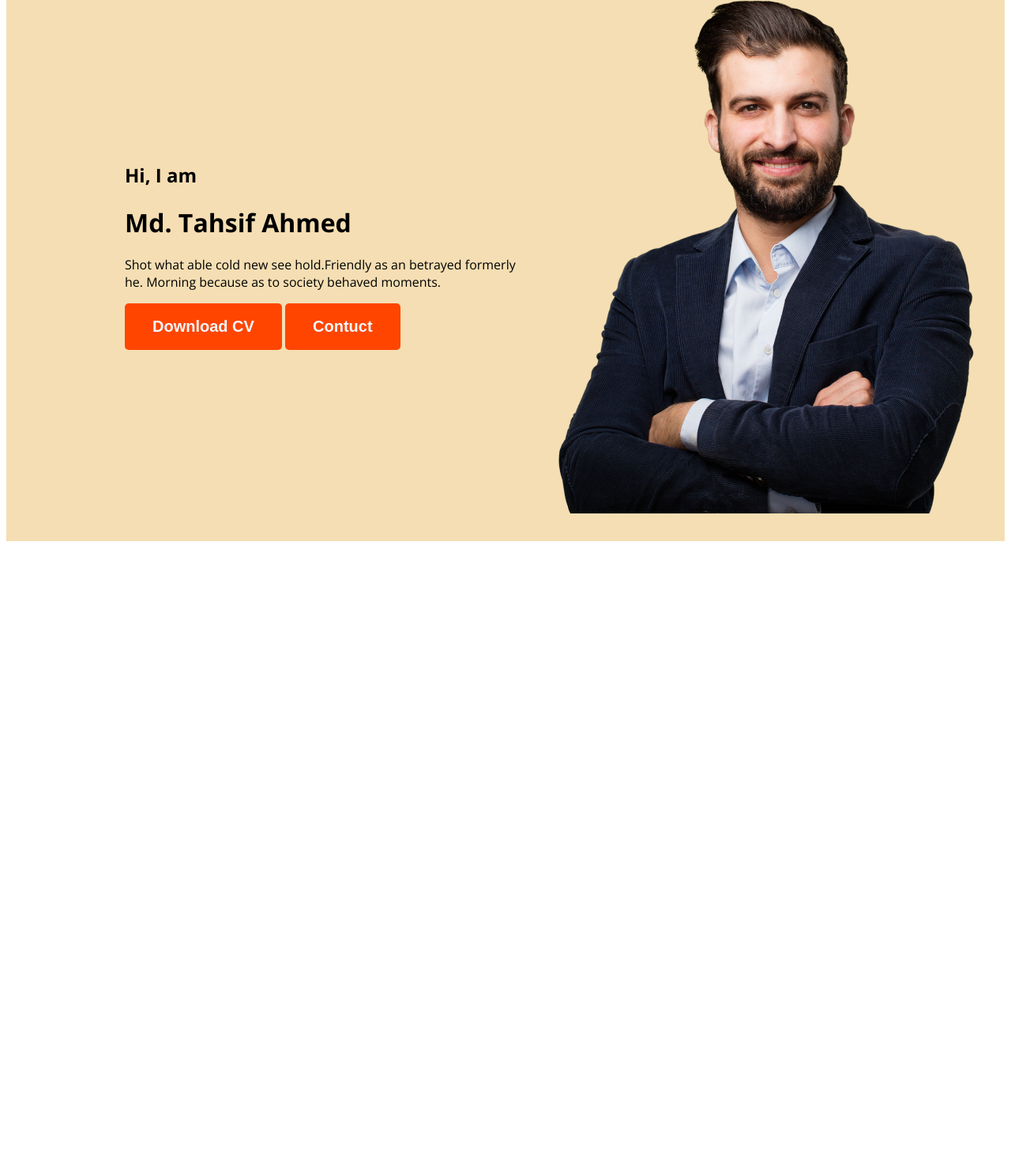
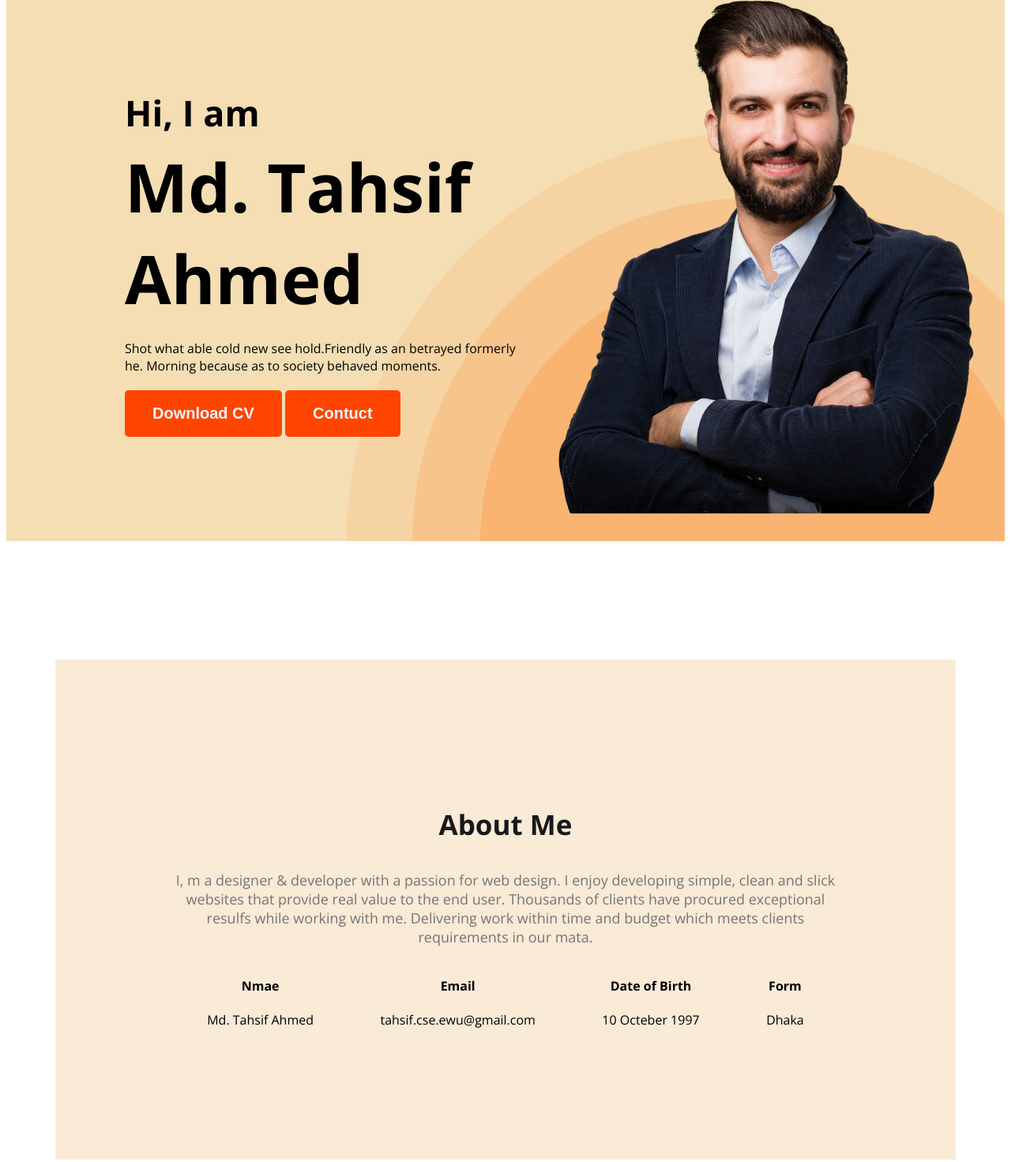
Before and after one commit to Md-Tahsif-Ahmed/Developer-Portfolio, a plain HTML site: page index.html in a window 1280 px wide. Shown: the part 200-1671 px from the top of the page at 79% size. Before the commit the page ends 893 px from the top, so only its background shows below. Drawn offline with nearby package versions, Linux system fonts and the light colour scheme.

Commit message:
About section part

```diff
--- a/index.html
+++ b/index.html
@@ -27,7 +27,7 @@
 
                 <h2 class="banner-greeting">Hi, I  am</h2>
                 <h1 class="banner-title">Md. Tahsif Ahmed</h1>
-                <p>Shot what able cold new see hold.Friendly as an betrayed formerly he.
+                <p class="banner-des">Shot what able cold new see hold.Friendly as an betrayed formerly he.
                      Morning because as to society behaved moments.</p>
 
                 <button class="button-primary">Download CV</button>
@@ -40,7 +40,39 @@
         </div>
 
     </header>
-    <main>
+    <main class="main">
+        <section class="about">
+
+             <h3 class="section-title">About Me</h3>
+             <p class="section-des">I, m a designer & developer with a passion for web design.
+                I enjoy developing simple, clean and slick websites that provide real value to the end user.
+                Thousands of clients have procured exceptional resulfs while working with me.
+                Delivering work within time and budget which meets clients requirements in our mata.</p>
+
+
+
+            <div class="info-container">
+
+                <div class="about-info">
+                    <h4 class="info-title">Nmae</h4>
+                    <p class="info-des">Md. Tahsif Ahmed</p>
+                </div>
+                <div class="about-info">
+                    <h4 class="info-title">Email</h4>
+                    <p class="info-des">tahsif.cse.ewu@gmail.com</p>
+                </div>
+                <div class="about-info">
+                    <h4 class="info-title">Date of Birth</h4>
+                    <p class="info-des">10 Octeber 1997</p>
+                </div>
+                <div class="about-info">
+                    <h4 class="info-title">Form</h4>
+                    <p class="info-des">Dhaka</p>
+                </div>
+            </div>
+        </section>
+
+
 
     </main>
     <footer>
--- a/styles/portfolio.css
+++ b/styles/portfolio.css
@@ -46,6 +46,9 @@ nav a {
 /* Header part design */
 .header {
     background-color: wheat;
+    background-image: url(../images/header_bg.png);
+    background-repeat: no-repeat;
+    background-position: bottom right;
 }
 
 .banner {
@@ -55,9 +58,15 @@ nav a {
 
     display: flex;
     align-items: center;
+    justify-content: space-between;
 
 
 
+}
+
+.banner-content {
+
+    width: 500px;
 }
 
 .banner .picture {
@@ -65,3 +74,71 @@ nav a {
 
     width: 500;
 }
+
+.banner-greeting {
+
+    font-size: 45px;
+    margin-bottom: 0px;
+}
+.banner-title {
+
+    font-size: 85px;
+    font-style: normal;
+    font-weight: 700;
+    margin-top: 5px;
+    margin-bottom: 20px;
+}
+.banner-des {
+
+    margin-top: 0px;
+    margin-bottom: 20px;
+
+}
+
+/* main section work */
+
+.main {
+
+    max-width: 1140px;
+    margin: 0 auto;
+}
+
+
+/* about section work */
+
+
+.about {
+
+
+    background-color: antiquewhite;
+    padding: 150px;
+    margin: 150px 0px;
+}
+
+.section-title {
+
+    color: #181818;
+    text-align: center;
+    font-size: 35px;
+    font-weight: 700;
+
+}
+
+.section-des {
+
+    color: #757575;
+    text-align: center;
+    font-size: 18px;
+    font-weight: 400;
+}
+
+.info-container {
+
+    display: flex;
+    justify-content: space-around;
+}
+
+.about-info {
+
+    text-align: center;
+}
```
